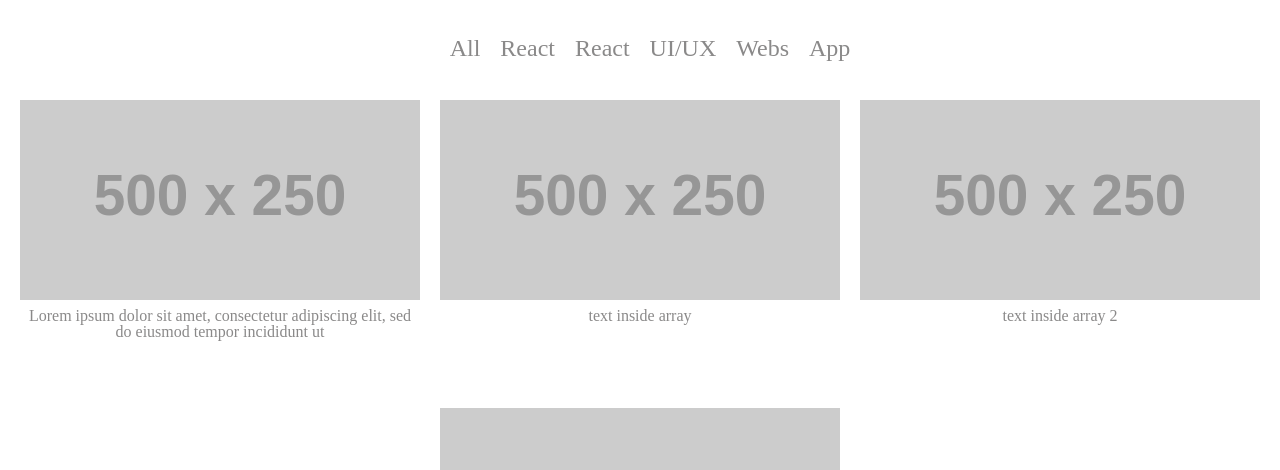
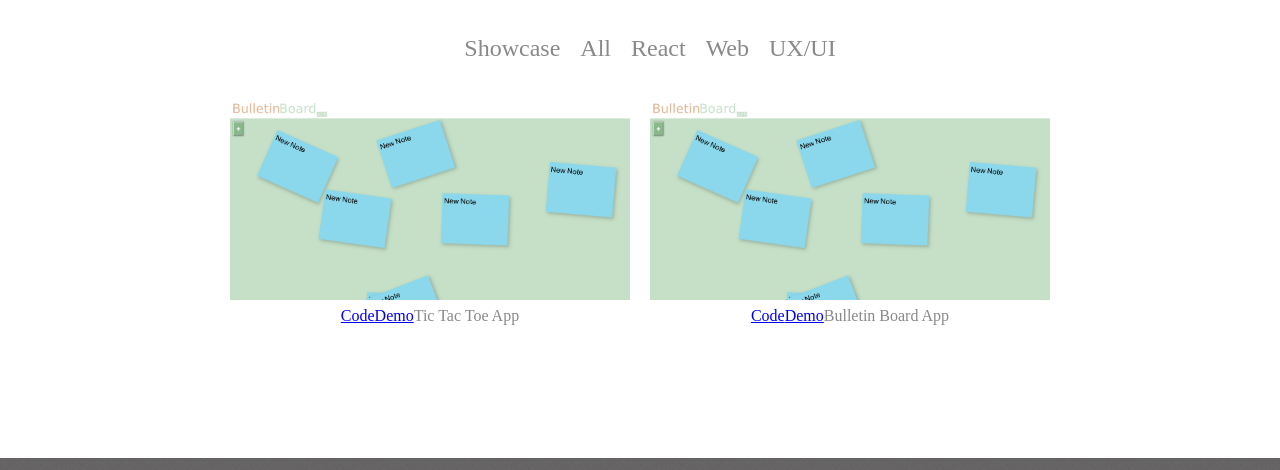
Before and after one commit to NaSymbol/andrewcrowe.nz, a Gatsby site: page /portfolio/main in a window 1280 px wide. Shown: the part 236-706 px from the top of the page. Built offline with nearby package versions, Linux system fonts and the light colour scheme; Gatsby itself is replaced by a stand-in of ours; placeholder pictures from the web are drawn by us.

Commit message:
main portfolio

```diff
--- a/src/pages/portfolio/main.js
+++ b/src/pages/portfolio/main.js
@@ -2,85 +2,164 @@ import React, {
     Component
 } from 'react';
 import "./main.scss";
+import tac from '../../images/BulletinBoardApp.png';
+
 
 import Layout from '../../components/layout'
 
 function ShowcaseItems(props){
   return(
                 <div className="list--item">
-                  <a href={""}><img src={props.imageLocation}/></a>
-                  <div className="list--item--text">{props.text}</div>
+                  <a ><img src={props.imageLocation}/></a>
+                  <div className="list--item--text">
+                  <a href={props.code}>Code</a>
+                  <a href={props.demo}>Demo</a>
+                  {props.text}
+                  </div>
                 </div>
 
   )
 
 }
 
-function FilterItems(props){
-return(
-  <div className="FilterItems">
 
-<div>
-  <div>All</div>
-  <div>React</div>
-  <div>React</div>
-  <div>UI/UX</div>
-  <div>Webs</div>
-  <div>App</div>
-</div>
-  </div>
-
-)
-
-}
 
 class About extends Component{
 
 constructor(props){
 super(props);
+
 this.state = {
+  listItem: 'showcase',
   items:[{
-    url: "https://via.placeholder.com/500x250",
-    text: "text inside array"
+    url: tac,
+    text: "Tic Tac Toe App",
+    demo: 'https://apptictactoe.herokuapp.com/',
+    code: 'https://github.com/NaSymbol/tiktac-toe',
+    tech: '',
+    showcase: true,
+    web: true,
+    react: true,
+    app: true,
+    UX: false
+  },
+  {
+    url: tac,
+    text: "Bulletin Board App",
+    demo: 'https://bulletin-board-app.herokuapp.com/',
+    code: 'https://github.com/NaSymbol/bulletinboard',
+    showcase: true,
+    web: true,
+    react: true,
+    UX: true
+
+  },
+  {
+    url: tac,
+    text: "News App",
+    demo: '',
+    code: 'https://github.com/NaSymbol/News-App',
+    web: false,
+    react: true
   },
   {
     url: "https://via.placeholder.com/500x250",
-    text: "text inside array 2"
+    text: "Vend.com Application Mock",
+    demo: 'http://www.pbtech.com',
+    code: 'http://www.github.com',
+    web: false,
+    react: false,
+    UX: true
   },
   {
     url: "https://via.placeholder.com/500x250",
-    text: "text inside array 3"
-  }
-  ],
-  url: "https://via.placeholder.com/500x250",
-  text: "text inside array 4"
-}
+    text: "Taranaki Karate",
+    demo: 'http://taranakikarate.co.nz/',
+    code: '',
+    web: true,
+    react: false
+  },
+  // {
+  //   url: "https://via.placeholder.com/500x250",
+  //   text: "text inside array 4",
+  //   demo: 'http://www.pbtech.com',
+  //   code: 'http://www.github.com',
+  //   web: true,
+  //   react: true
+  // },
+  ]
 
 }
 
+// testing
+this.handleTest = this.handleTest.bind(this);
+}
+
+
+//Handles the change from filter items
+handleTest(text){
+  this.setState({
+    listItem: text
+  });
+}
+
+
 
     render() {
+
+
         return (
                 <Layout>
                     <div className="title">
                   <h1>Portfolio Main</h1>
                   <h2>Showcasing a selection of projects</h2>
                   </div>
-             <FilterItems/>
 
-                  <div className="list">
-                  <ShowcaseItems
-                  imageLocation="https://via.placeholder.com/500x250"
-                  text="Lorem ipsum dolor sit amet, consectetur adipiscing elit, sed do eiusmod tempor incididunt ut"
-                  />
+
+             {/* Filter Items List*/}
+             <div className="FilterItems">
+             <div>
+             <div onClick={() => this.handleTest('showcase')
+              }>Showcase</div>
+             <div onClick={() => this.handleTest('all')
+              }>All</div>
+             <div onClick={() => this.handleTest('react')
+              }>React</div>
+                 <div onClick={() => this.handleTest('web')
+              }>Web</div>
+                  <div onClick={() => this.handleTest('UX/UI')
+              }>UX/UI</div>
+
+              </div>
+              </div>
 
 
 
+                  <div className="list">
+
                   {/*TODO: to build the list of items to display */}
-                  {this.state.items.map((item) =>
+                  {this.state.items.filter((box) => {
+                     if(this.state.listItem === 'showcase'){
+                      return box.showcase
+                    }
+                     if(this.state.listItem === 'web'){
+                       return box.web
+                     }
+                     if(this.state.listItem === 'react'){
+                       return box.react
+                     }
+                     if(this.state.listItem === 'UX/UI'){
+                       return box.UX
+                     }
+                      return (true
+                      )
+                  }
+                  ).map((item) =>
                         <ShowcaseItems
                         imageLocation={item.url}
                         text={item.text}
+                        code={item.code}
+                        demo={item.demo}
                         />
                   )}
 
--- a/src/pages/portfolio/template.js
+++ b/src/pages/portfolio/template.js
@@ -3,6 +3,7 @@ import React, {
 } from 'react';
 import Layout from '../../components/layout'
 import "./template.scss";
+
 class Template extends Component{
 
 
```
Also changed, not shown: src/pages/portfolio/tictactoe3.png (added).
